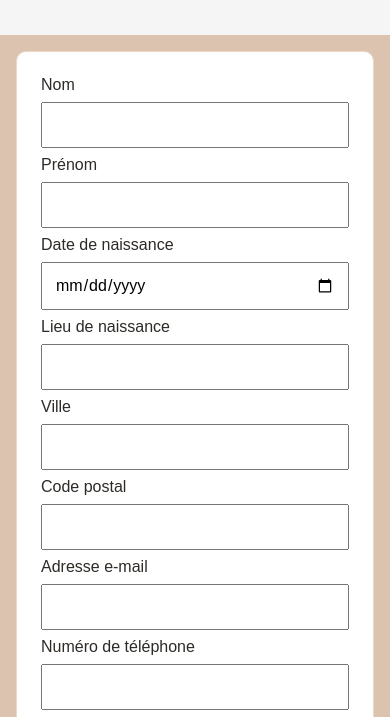
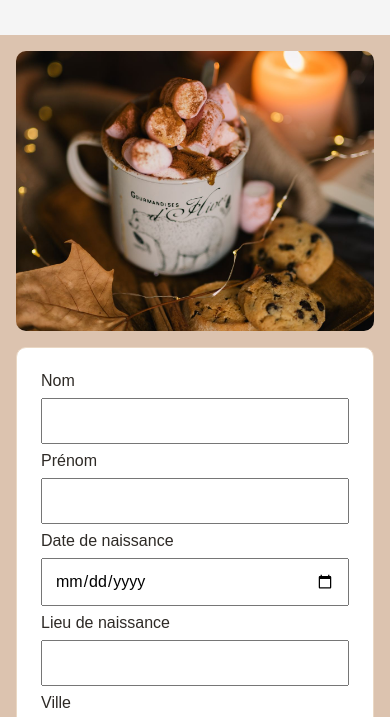
Before and after one commit to SALE2368/Landing-pages, a plain HTML site: page cafe.html in a window 390 px wide. Shown: the part 111-828 px from the top of the page. Drawn offline with Linux system fonts and the light colour scheme.

Commit message:
Add image to cafe signup layout
Place the signup form beside a responsive cafe image, adjust layout styling, and correct the main/footer markup structure.

Co-Authored-By: salemood <67394910+salemood@users.noreply.github.com>

```diff
--- a/cafe.css
+++ b/cafe.css
@@ -18,12 +18,32 @@ body {
     color: #2e2a26;
 }
 
+.signup-layout {
+    display: grid;
+    grid-template-columns: minmax(0, 1fr) minmax(0, 500px);
+    align-items: center;
+    gap: 2rem;
+    max-width: 1100px;
+    margin: 2rem auto;
+    padding: 0 1rem;
+}
+
+.cafe-image {
+    display: block;
+    width: 100%;
+    min-height: 400px;
+    object-fit: cover;
+    border-radius: 10px;
+}
+
 .user-form {
     display: flex;
     flex-direction: column;
     gap: 0.5rem;
     max-width: 500px;
-    margin: 2rem auto;
+    width: 100%;
+    margin: 0;
+    box-sizing: border-box;
     padding: 1.5rem;
     background: white;
     border: 1px solid #ead8c4;
@@ -50,7 +70,18 @@ body {
         padding: 1rem;
     }
 
+    .signup-layout {
+        grid-template-columns: 1fr;
+        gap: 1rem;
+        margin: 1rem auto;
+    }
+
+    .cafe-image {
+        min-height: 220px;
+        max-height: 280px;
+    }
+
     .user-form {
-        margin: 1rem;
+        margin: 0;
     }
 }
--- a/cafe.html
+++ b/cafe.html
@@ -12,7 +12,8 @@
         <h1>Créer un compte</h1>
     </header>
 
-    <main>
+    <main class="signup-layout">
+        <img class="cafe-image" src="images/chocolat-chaud-pexels-leeloothefirst-5264675.jpg" alt="Tasse de chocolat chaud dans un café">
         <form class="user-form" method="post">
             <label for="nom">Nom</label>
             <input type="text" id="nom" name="nom" autocomplete="family-name" required>
--- a/style.css
+++ b/style.css
@@ -286,9 +286,11 @@ h2 {
     display: flex;
     flex-direction: row;
     gap: 20px;
-    background-color: white;
+    background-color: rgb(210, 154, 154);
     padding: 20px;
-    }
+    align-items: flex-start;
+    justify-content: space-evenly;
+}
 
 @media (max-width: 560px) {
     .site-header {
```
Also changed, not shown: index.html (+3 -1 lines).
